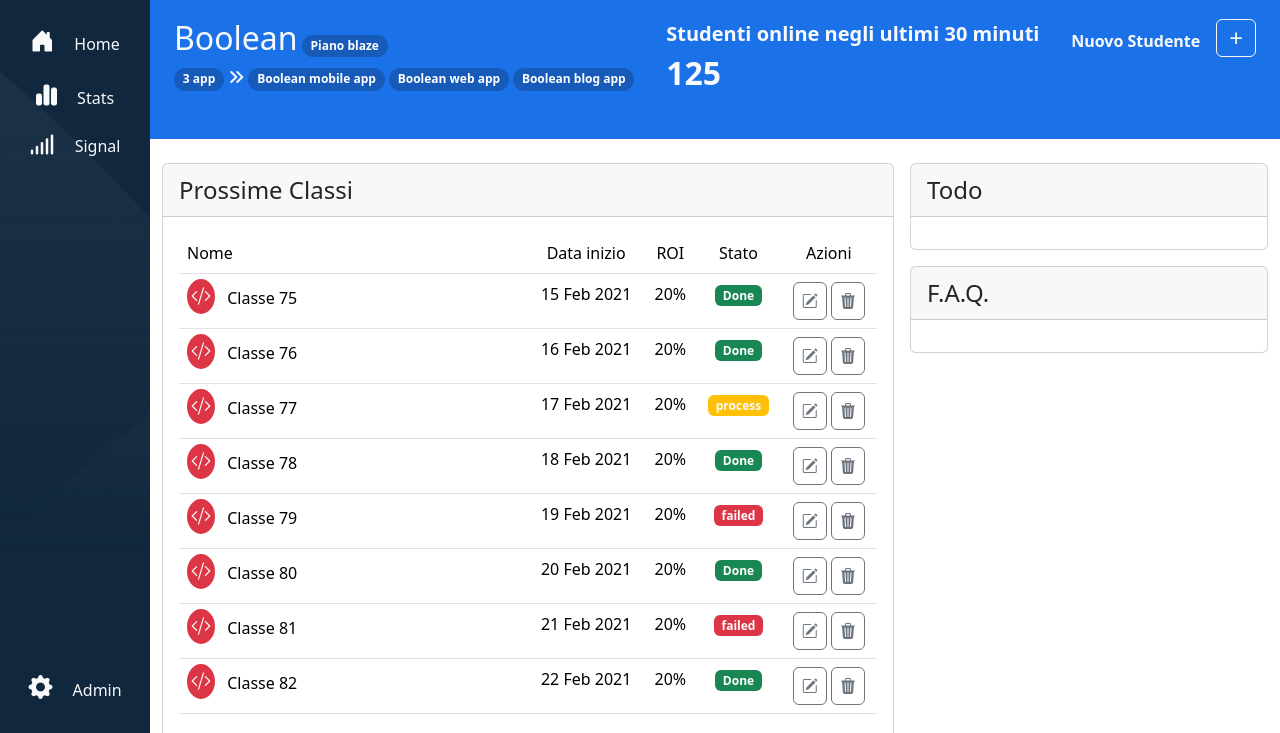
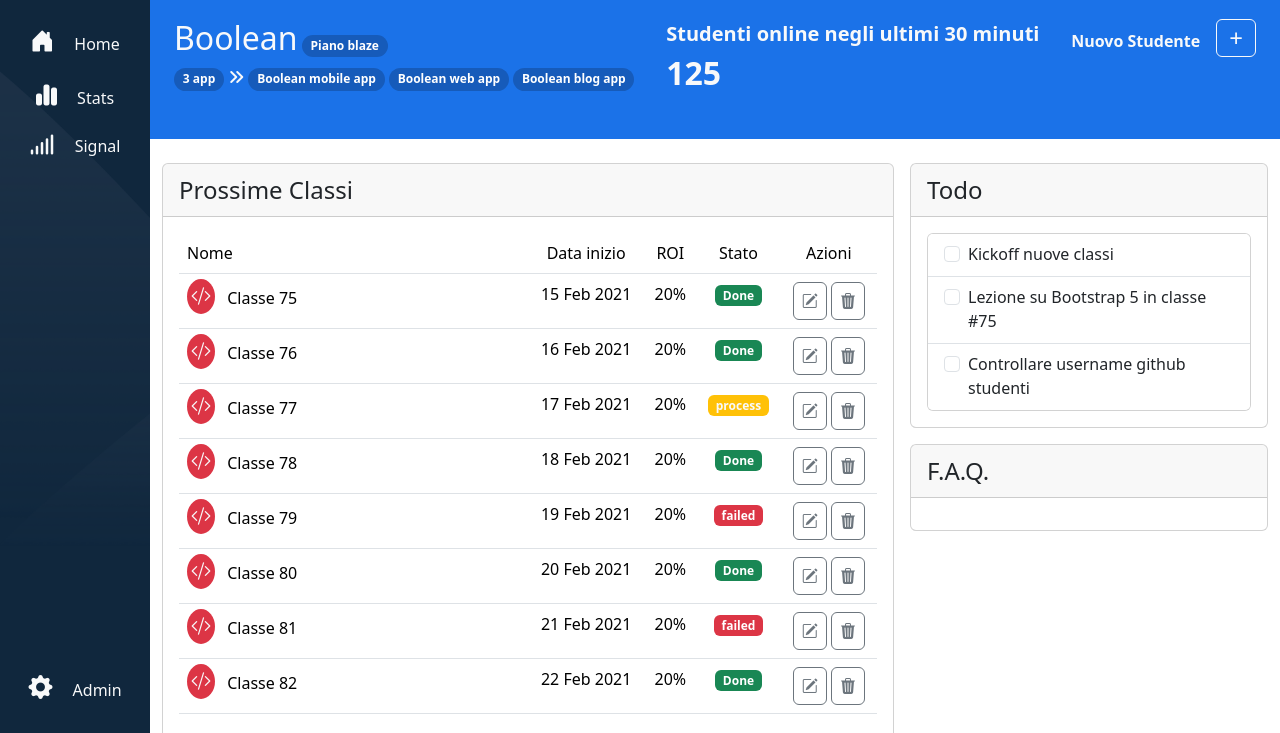
Before and after one commit to MattiaVolonterio/html-css-bootstrap-dashboard, a plain HTML site: page index.html in a window 1280 px wide. Shown: the part 67-800 px from the top of the page. Drawn offline with nearby package versions, Linux system fonts and the light colour scheme.

Commit message:
feat: todo section

```diff
--- a/index.html
+++ b/index.html
@@ -562,7 +562,62 @@
               <!-- To do -->
               <div class="card mb-3">
                 <div class="card-header fs-4">Todo</div>
-                <div class="card-body"></div>
+                <div class="card-body">
+                  <div class="card">
+                    <ul class="list-group list-group-flush">
+                      <!-- checkbox 1 -->
+                      <li class="list-group-item">
+                        <div class="form-check">
+                          <input
+                            class="form-check-input"
+                            type="checkbox"
+                            value=""
+                            id="kickoff"
+                          />
+                          <label class="form-check-label" for="kickoff">
+                            Kickoff nuove classi
+                          </label>
+                        </div>
+                      </li>
+                      <!-- end checkbox 1 -->
+
+                      <!-- checkbox 2 -->
+                      <li class="list-group-item">
+                        <div class="form-check">
+                          <input
+                            class="form-check-input"
+                            type="checkbox"
+                            value=""
+                            id="lezione-classe-75"
+                          />
+                          <label
+                            class="form-check-label"
+                            for="lezione-classe-75"
+                          >
+                            Lezione su Bootstrap 5 in classe #75
+                          </label>
+                        </div>
+                      </li>
+                      <!-- end checkbox 2 -->
+
+                      <!-- checkbox 3 -->
+                      <li class="list-group-item">
+                        <div class="form-check">
+                          <input
+                            class="form-check-input"
+                            type="checkbox"
+                            value=""
+                            id="github-student"
+                          />
+                          <label class="form-check-label" for="github-student">
+                            Controllare username github studenti
+                          </label>
+                        </div>
+                      </li>
+                      <!-- end checkbox 3 -->
+                    </ul>
+                  </div>
+                </div>
               </div>
               <!-- fine to do -->
 
```
